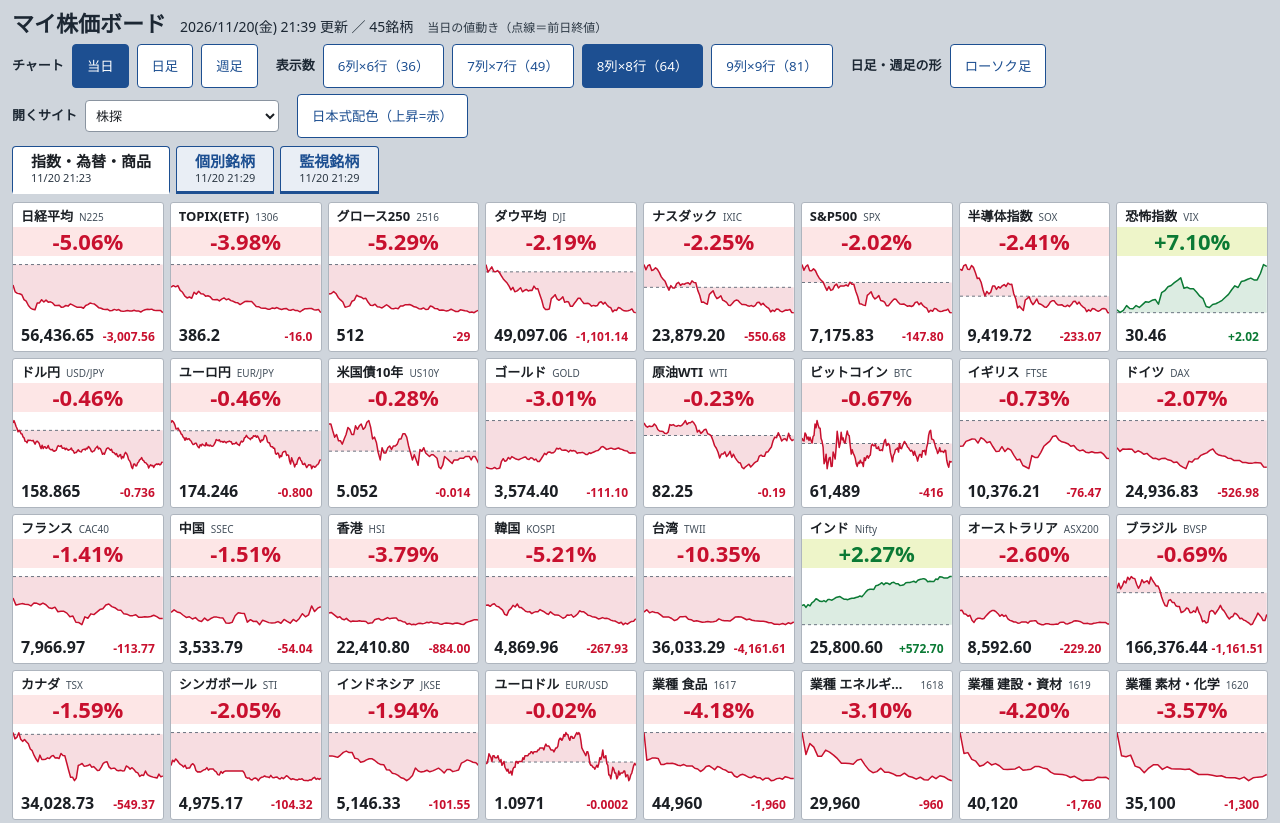
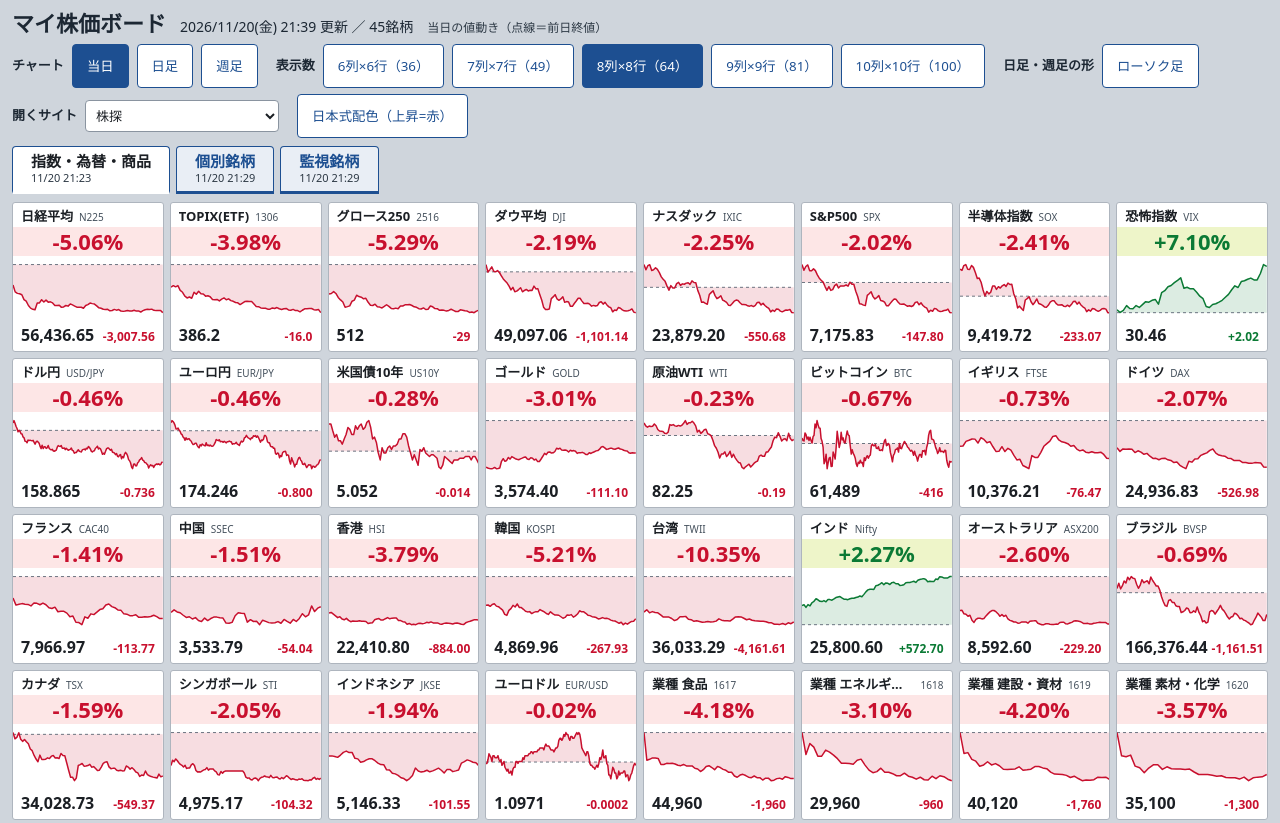
Before and after one commit to dy8714-dotcom/my-stock-board, a plain HTML site: page index.html in a window 1280 px wide. Shown: the top 823 px of the page. Drawn offline with Linux system fonts and the light colour scheme.

Commit message:
Add files via upload

```diff
--- a/index.html
+++ b/index.html
@@ -9,7 +9,7 @@
 body{margin:0;background:#cfd5dc;color:#1c2733;line-height:1.25;font-family:"Hiragino Sans","Noto Sans JP","Yu Gothic",system-ui,sans-serif;
   --up:#0b7a35;--dn:#c8102e;--upBg:#eef5c9;--dnBg:#fde6e6;--upFill:rgba(11,122,53,.14);--dnFill:rgba(200,16,46,.14)}
 body.jp{--up:#c8102e;--dn:#0b5cad;--upBg:#fde6e6;--dnBg:#e3eefb;--upFill:rgba(200,16,46,.14);--dnFill:rgba(11,92,173,.14)}
-#app{max-width:1440px;margin:0 auto;padding:10px 12px;height:100vh;display:flex;flex-direction:column;gap:8px}
+#app{max-width:2400px;margin:0 auto;padding:10px 12px;height:100vh;display:flex;flex-direction:column;gap:8px}
 .head{display:flex;flex-wrap:wrap;align-items:center;justify-content:space-between;gap:6px 24px}
 .ttl{display:flex;flex-wrap:wrap;align-items:baseline;gap:2px 14px}
 h1{margin:0;font-size:22px;font-weight:700}
@@ -94,12 +94,13 @@ h1{margin:0;font-size:22px;font-weight:700}
 (function () {
   'use strict';
 
-  var SIZES = [6, 7, 8, 9];
+  var SIZES = [6, 7, 8, 9, 10];
   var LOOK = {
     6: { minRow: 190, name: 15, pct: 30, price: 20, chg: 14, code: 11 },
     7: { minRow: 170, name: 14, pct: 26, price: 18, chg: 13, code: 11 },
     8: { minRow: 150, name: 13, pct: 22, price: 16, chg: 12, code: 10 },
-    9: { minRow: 134, name: 12, pct: 19, price: 14, chg: 11, code: 9 }
+    9: { minRow: 134, name: 12, pct: 19, price: 14, chg: 11, code: 9 },
+    10: { minRow: 122, name: 11, pct: 17, price: 13, chg: 10, code: 9 }
   };
   var PERIODS = [
     { key: 'day', label: '当日', cap: '当日の値動き（点線＝前日終値）' },
```
